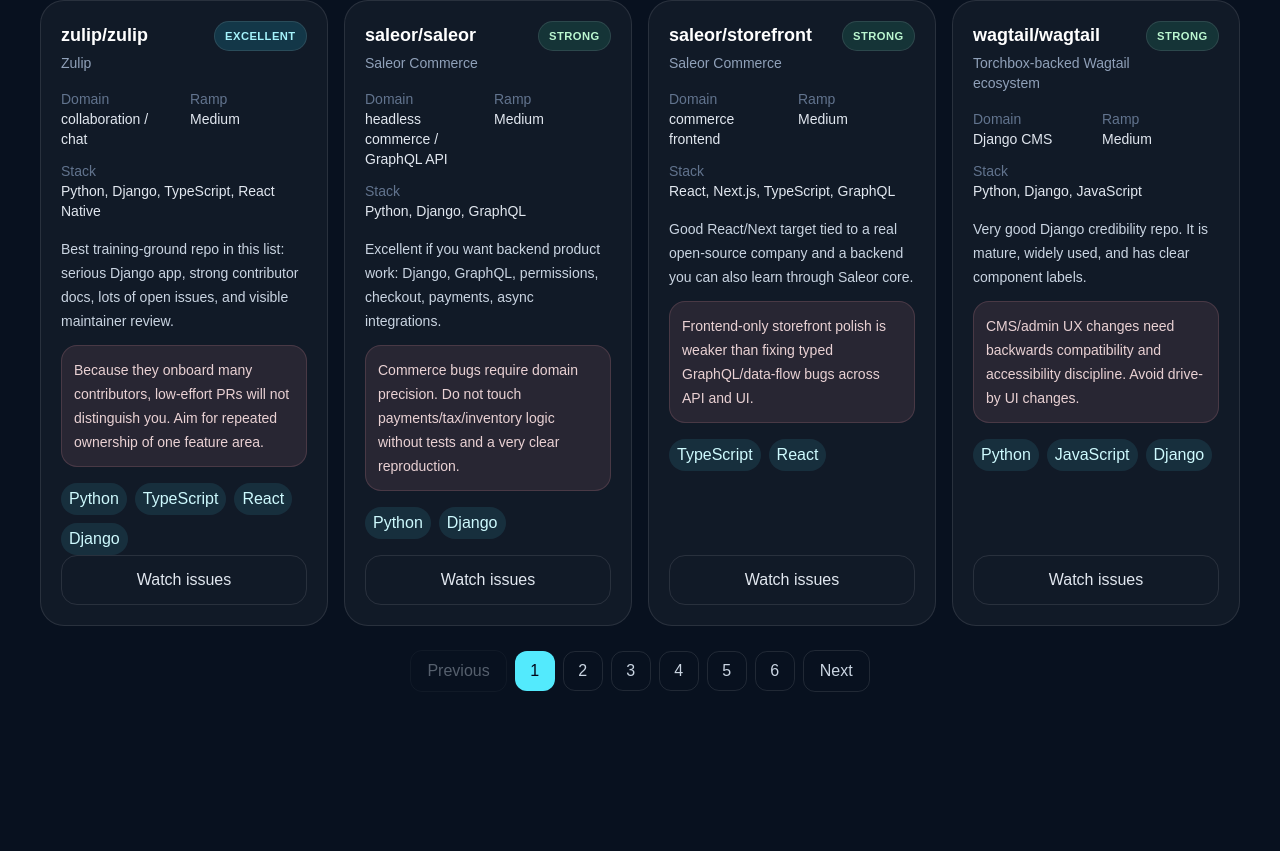
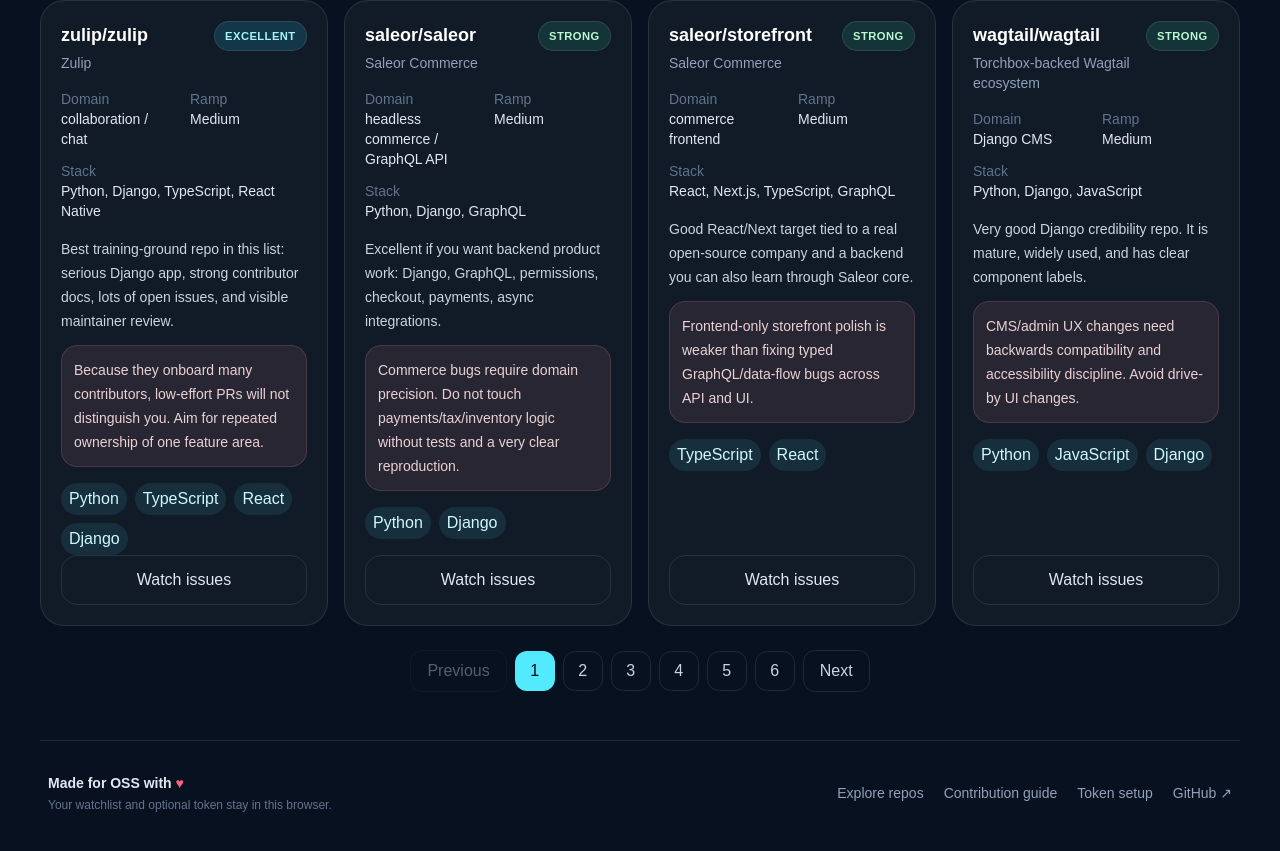
Before and after one commit to ZoroZoro95/RepoForYou, a Next.js app: page / in a window 1280 px wide. Shown: the part 2912-3763 px from the top of the page. Before the commit the page ends 3636 px from the top, so only its background shows below. Built offline with nearby package versions, Linux system fonts and the light colour scheme.

Commit message:
Add project footer

```diff
--- a/app/page.tsx
+++ b/app/page.tsx
@@ -2221,6 +2221,57 @@
             </div>
           </section>
         )}
+
+        <footer className="mt-4 border-t border-white/10 px-2 py-8 text-sm text-slate-400">
+          <div className="flex flex-col gap-5 sm:flex-row sm:items-center sm:justify-between">
+            <div>
+              <p className="font-semibold text-slate-200">
+                Made for OSS with <span className="text-rose-400" aria-label="love">♥</span>
+              </p>
+              <p className="mt-1 text-xs text-slate-500">
+                Your watchlist and optional token stay in this browser.
+              </p>
+            </div>
+
+            <nav aria-label="Footer navigation" className="flex flex-wrap gap-x-5 gap-y-3">
+              <button
+                className="transition hover:text-cyan-200"
+                onClick={() => {
+                  setActiveView("explore");
+                  window.scrollTo({ top: 0, behavior: "smooth" });
+                }}
+              >
+                Explore repos
+              </button>
+              <button
+                className="transition hover:text-cyan-200"
+                onClick={() => {
+                  setActiveView("guide");
+                  window.scrollTo({ top: 0, behavior: "smooth" });
+                }}
+              >
+                Contribution guide
+              </button>
+              <button
+                className="transition hover:text-cyan-200"
+                onClick={() => {
+                  setActiveView("token");
+                  window.scrollTo({ top: 0, behavior: "smooth" });
+                }}
+              >
+                Token setup
+              </button>
+              <a
+                className="transition hover:text-cyan-200"
+                href="https://github.com/ZoroZoro95/RepoForYou"
+                rel="noreferrer"
+                target="_blank"
+              >
+                GitHub ↗
+              </a>
+            </nav>
+          </div>
+        </footer>
       </section>
     </main>
   );
```
Also changed, not shown: 1 other file (tests, documents, lock files or other folders).
